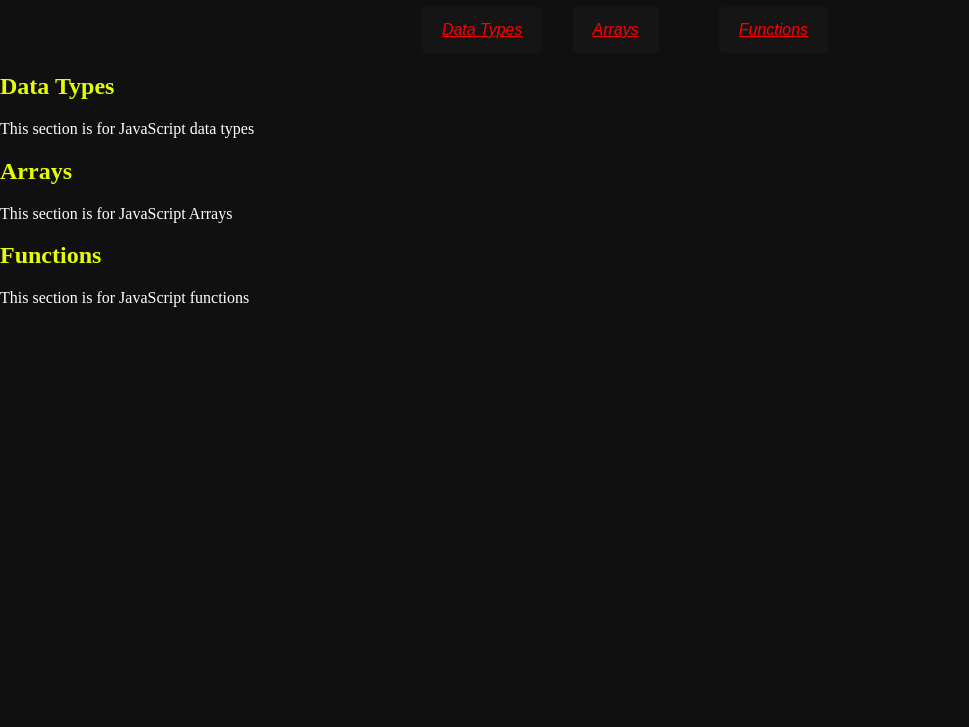
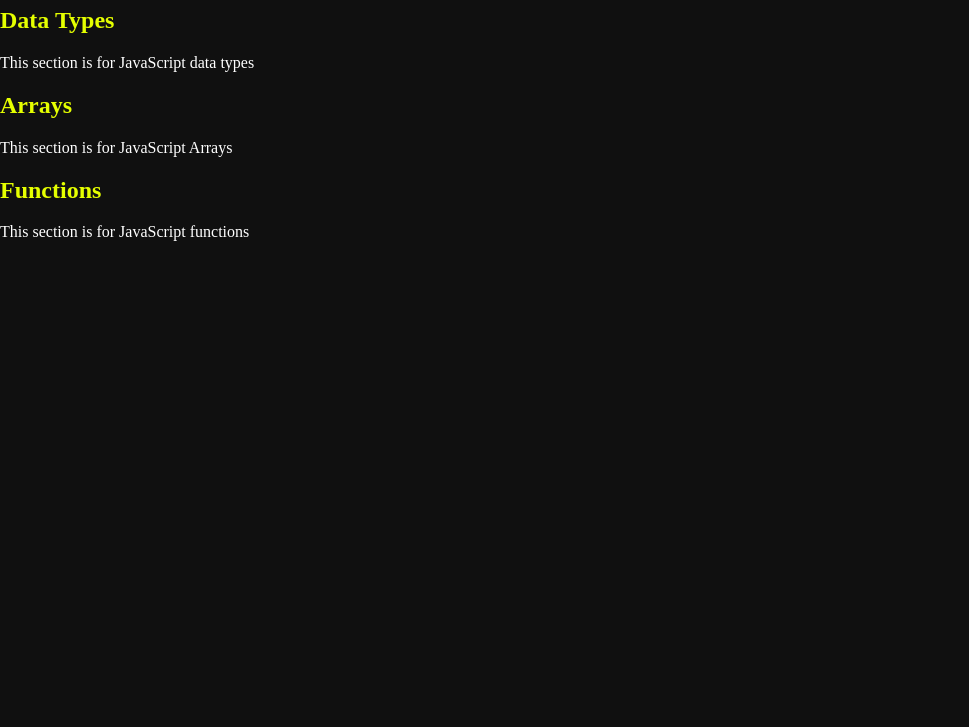
Before and after one commit to KKian004/JavaScript-Basics, a plain HTML site: page index.html in a window 1280 px wide. Shown: the part 73-800 px from the top of the page, without its empty margins (0-969 px from the left). Drawn offline with Linux system fonts and the light colour scheme.

Commit message:
I have made modifications to my repo files.

```diff
--- a/index.html
+++ b/index.html
@@ -10,13 +10,6 @@
     <h1>This is my JavaScript Basics Assignment</h1>
     <script src="main.js"></script> <!-- Link to main.js -->
 
-    <nav>
-        <ul>
-          <li><a href="#Data-types">Data Types</a></li>
-          <li><a href="#Arrays">Arrays</a><li>
-          <li><a href="#Functions">Functions</a><li>
-        </ul>
-      </nav>
       <main>
         <section id="#data-types">
           <h2>Data Types</h2>
--- a/main.js
+++ b/main.js
@@ -37,14 +37,10 @@ greet("Kian");
 function sumArray(arr) {
     return arr.reduce((acc, num) => acc + num, 0);
 }
+let number = [1, 2, 3, 4, 5, 6, 7, 8, 9, 10];
+console.log("Sum of array elements:", sumArray(numbers));
 
 function findMax(arr) {
     return Math.max(...arr);
 }
-
-
-
-
-let number = [1, 2, 3, 4, 5, 6, 7, 8, 9, 10];
-console.log("Sum of array elements:", sumArray(numbers));
 console.log("Maximum number in the array:", findMax(numbers));
--- a/styles.css
+++ b/styles.css
@@ -17,42 +17,3 @@ p, h2{
 h2{
     color: rgb(229, 255, 0);
 }
-
-/* Style the navigation bar */
-nav {
-    background-color: #333;
-    overflow: hidden;
-}
-
-/* Style the list items */
-nav ul {
-    list-style-type: none;
-    display: flex;
-    justify-content: center;
-
-}
-
-/* Style the links */
-nav ul li {
-    margin: 0 15px;
-
-}
-
-nav ul li a {
-    display: block;
-    color: rgb(255, 0, 0);
-    text-align: center;
-    padding: 14px 20px;
-    text-decoration: underline;
-    font-style: italic;
-    font-family: Arial, Helvetica, sans-serif;
-    font-display: bolder;
-    background-color: #ffffff05;
-    border-radius: 4px;
-}
-
-/* Change the color on hover */
-nav ul li a:hover {
-    background-color: #575757;
-    border-radius: 4px;
-}
```
Also changed, not shown: 1 other file.
